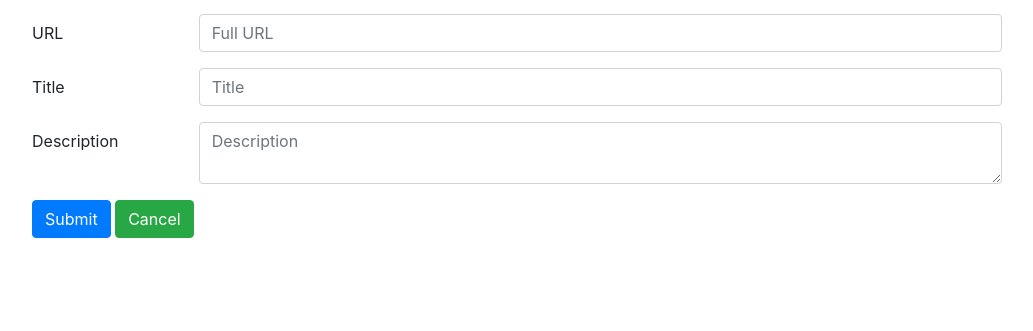
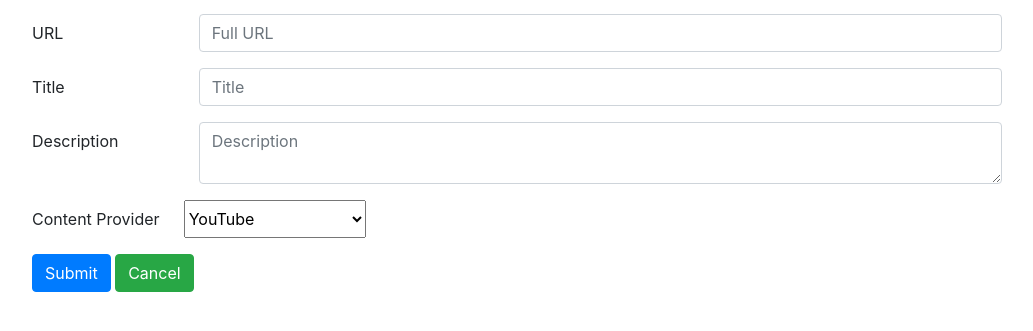
Before and after one commit to DayneSorvisto/Automated-YouTube-Course-Generator, a Django app: template apps/video_app/templates/video_app/create.html in a window 1280 px wide. Shown: the part 166-497 px from the top of the page, without its empty margins (123-1156 px from the left). Run offline with Django 3.2, Linux system fonts and the light colour scheme; the template is opened without the code that fills it, so the values that code supplies are empty; parts of the project's set-up code (start-up, migrations or seed data) failed here and were passed over; some libraries are stand-ins or nearby versions.

Commit message:
added more categories

```diff
--- a/apps/course_app/templates/course_app/courses.html
+++ b/apps/course_app/templates/course_app/courses.html
@@ -15,7 +15,7 @@
 <body>
     <div class="container">
         <div class="welcome_box center_content">
-            <h1 class="elegantshadow">Welcome to YouCourse!</h1>
+            <h1 class="elegantshadow">Code Coach Bootcamps</h1>
         </div>
 
         <div class="main_banner">
--- a/apps/course_app/views.py
+++ b/apps/course_app/views.py
@@ -26,6 +26,7 @@ def create_course_form(request):
         'subjects': Subject.objects.all(),
     }
     return render(request, "course_app/create.html", context)
+    #return render(request, "course_app/create.html", context) if request.user.is_superuser  else HttpResponse("<h1> Sorry, this feature is for premium members only</h1>")
 
 def create_course_post(request):
     if 'user_id' in request.session and request.method == 'POST': #user is logged in and method is post
--- a/apps/video_app/models.py
+++ b/apps/video_app/models.py
@@ -17,7 +17,7 @@ class VideoManager(models.Manager):
     def create_video(self, course_id, form):
         thumbnail = "https://img.youtube.com/vi/" + form['url'].split('=')[-1] + "/0.jpg" #splits the video id out of the full url then concats to the YouTube thumbnail path
         url = "https://www.youtube.com/embed/" + form['url'].split('=')[-1] #splits the video id out of the full url then concats to the YouTube embed path
-        new_video = self.create(title = form['title'], thumbnail = thumbnail, url = url, description = form['description'], course = Course.objects.get(id = course_id))
+        new_video = self.create(title = form['title'], thumbnail = thumbnail, url = url, description = form['description'], course = Course.objects.get(id = course_id), content_provider = form['content_provider'])
         return new_video
 
     def delete_video(self, video_id):
@@ -59,4 +59,5 @@ class Video(models.Model):
     updated_at = models.DateField(auto_now=True)
     course = models.ForeignKey(Course, related_name='videos')
     users_completed = models.ManyToManyField(User, related_name="videos_completed")
+    content_provider = models.CharField(default="YouTube",max_length=50)
     objects = VideoManager()
--- a/apps/video_app/templates/video_app/create.html
+++ b/apps/video_app/templates/video_app/create.html
@@ -72,6 +72,15 @@
                     <textarea name="description" type="text" class="form-control" id="description" placeholder="Description"></textarea>
                 </div>
             </div>
+             <div class="form-group row">
+                <label for="content-provider" class="col-sm-2 col-form-label">Content Provider</label>
+                <select id="content-provider" name="content-provider">
+                    <option value="youtube">YouTube</option>
+                    <option value="vimeo">Vimeo</option>
+                    <option value="blog">Wordpress Blog 4.4+</option>
+                    <option value="other">Other</option>
+               </select>
+            </div>
             <!-- <div class="form-group">
                 <label for="description">Description</label>
                 <textarea name="description" class="form-control" id="description" rows="3"></textarea>
```
Also changed, not shown: apps/video_app/migrations/0010_video_content_provider.py (added).
